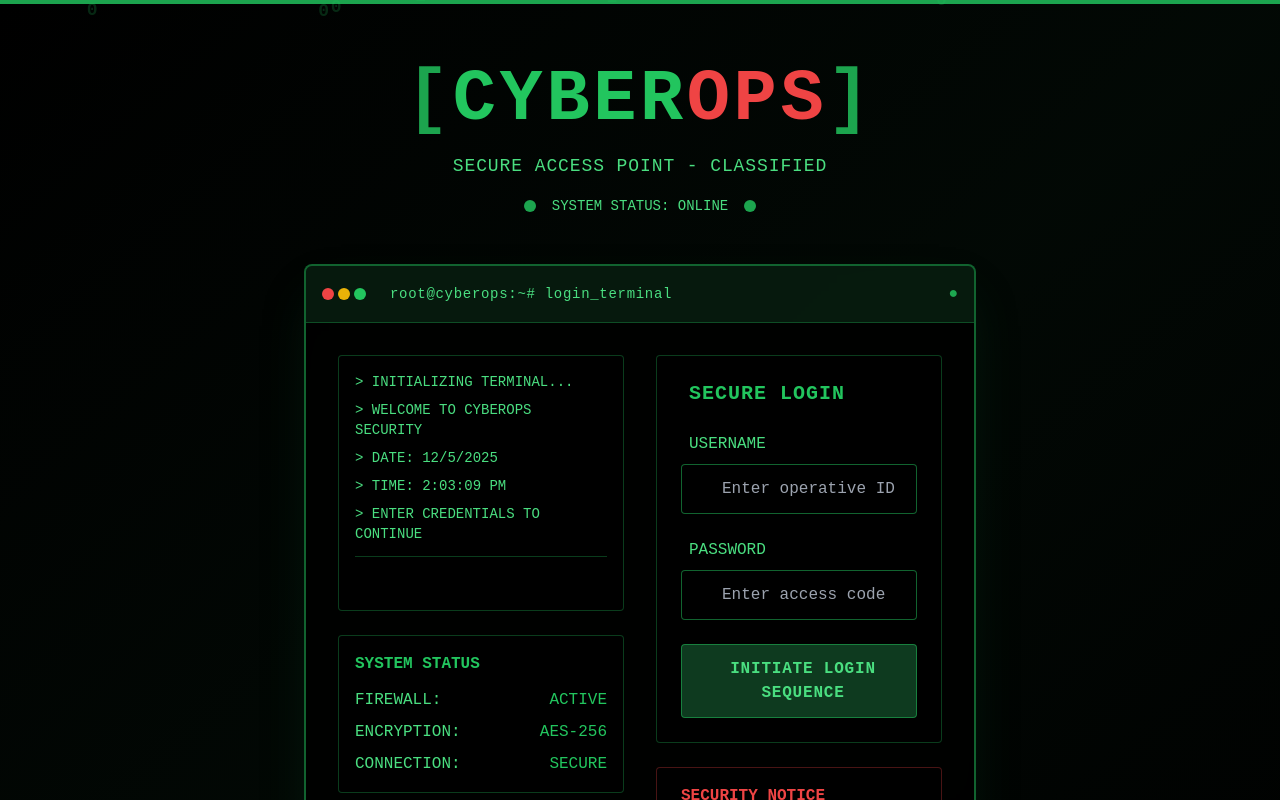
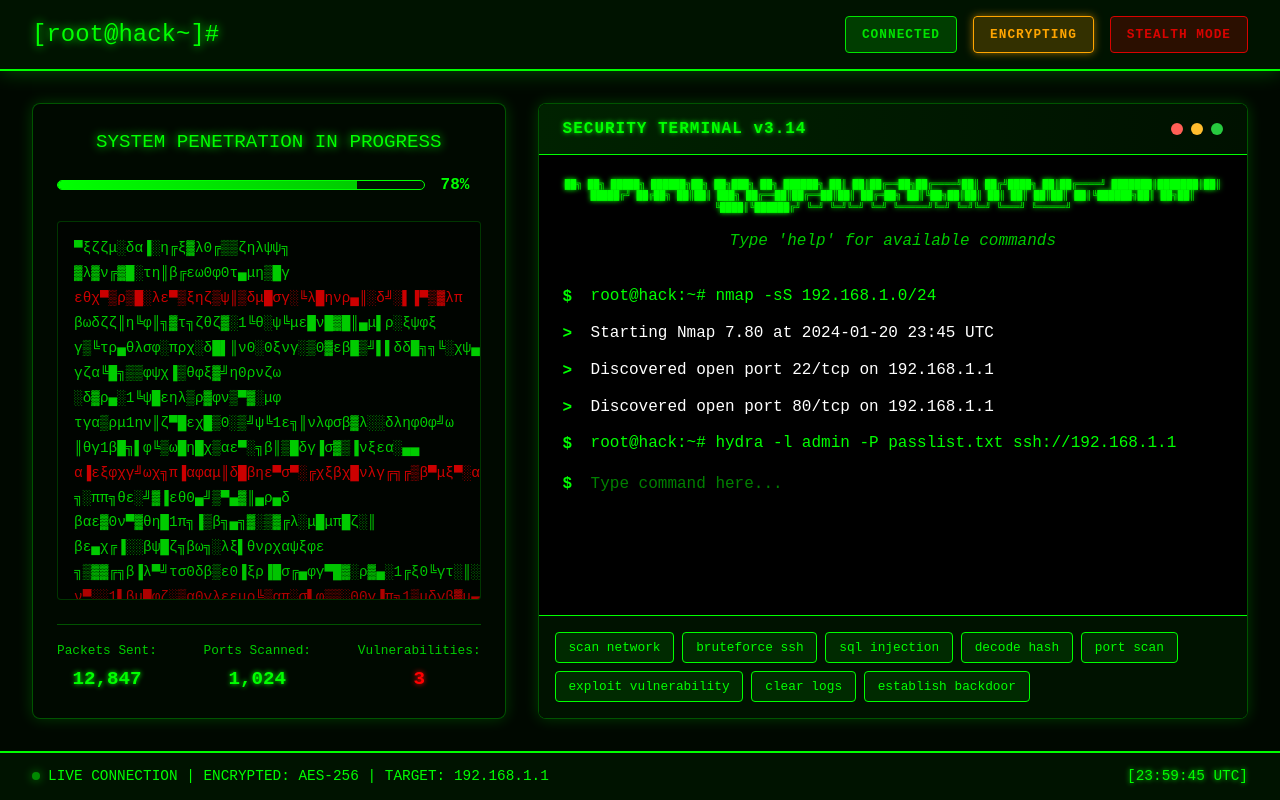
Before and after one commit to tech242242/hacking-hu, a React (Vite) app: page / in a window 1280 px wide. Shown: the top 800 px of the page. Built offline with nearby package versions, Linux system fonts and the light colour scheme.

Commit message:
Update App.jsx

```diff
--- a/src/App.jsx
+++ b/src/App.jsx
@@ -1,66 +1,34 @@
-import { useState } from 'react'
-import LoginScreen from './components/LoginScreen'
+import { useState, useEffect } from 'react'
 import HackingAnimation from './components/HackingAnimation'
 import Terminal from './components/Terminal'
 import MatrixRain from './components/MatrixRain'
-import NetworkNodes from './components/NetworkNodes'
-import ScanLine from './components/ScanLine'
-import GlitchText from './components/GlitchText'
 import './App.css'
 
 function App() {
-  const [isLoggedIn, setIsLoggedIn] = useState(false)
-  const [showMainInterface, setShowMainInterface] = useState(false)
+  const [showMatrix, setShowMatrix] = useState(true)
 
-  const handleLoginSuccess = () => {
-    setTimeout(() => {
-      setShowMainInterface(true)
+  useEffect(() => {
+    const timer = setTimeout(() => {
+      setShowMatrix(false)
     }, 3000)
-  }
 
-  if (!isLoggedIn) {
-    return <LoginScreen onLoginSuccess={() => setIsLoggedIn(true)} />
-  }
-
-  if (!showMainInterface) {
-    return (
-      <div className="min-h-screen bg-black flex items-center justify-center">
-        <div className="text-center">
-          <div className="text-4xl text-green-500 mb-4 animate-pulse">
-            <i className="fas fa-spinner fa-spin"></i>
-          </div>
-          <div className="text-green-400 font-terminal">
-            LOADING MAIN INTERFACE...
-          </div>
-        </div>
-      </div>
-    )
-  }
+    return () => clearTimeout(timer)
+  }, [])
 
   return (
     <div className="app-container">
-      <NetworkNodes />
-      <ScanLine />
+      {showMatrix && <MatrixRain />}
 
       <div className="main-interface">
         <header className="header">
           <div className="logo">
-            <GlitchText text="[root@cyberops~]#" className="logo-text" />
+            <span className="logo-text">[root@hack~]#</span>
             <span className="cursor"></span>
           </div>
           <div className="status-indicators">
-            <div className="status active">
-              <i className="fas fa-shield-alt mr-2"></i>
-              SECURE
-            </div>
-            <div className="status warning">
-              <i className="fas fa-broadcast-tower mr-2"></i>
-              ONLINE
-            </div>
-            <div className="status danger">
-              <i className="fas fa-user-secret mr-2"></i>
-              STEALTH
-            </div>
+            <div className="status active">CONNECTED</div>
+            <div className="status warning">ENCRYPTING</div>
+            <div className="status danger">STEALTH MODE</div>
           </div>
         </header>
 
@@ -77,10 +45,10 @@ function App() {
         <footer className="footer">
           <div className="connection-status">
             <span className="dot online"></span>
-            USER: MUHAMMAD SAQIB | CLEARANCE: ALPHA | ENCRYPTION: AES-256
+            LIVE CONNECTION | ENCRYPTED: AES-256 | TARGET: 192.168.1.1
           </div>
           <div className="time-display">
-            [{new Date().toLocaleTimeString()} UTC]
+            [23:59:45 UTC]
           </div>
         </footer>
       </div>
```
